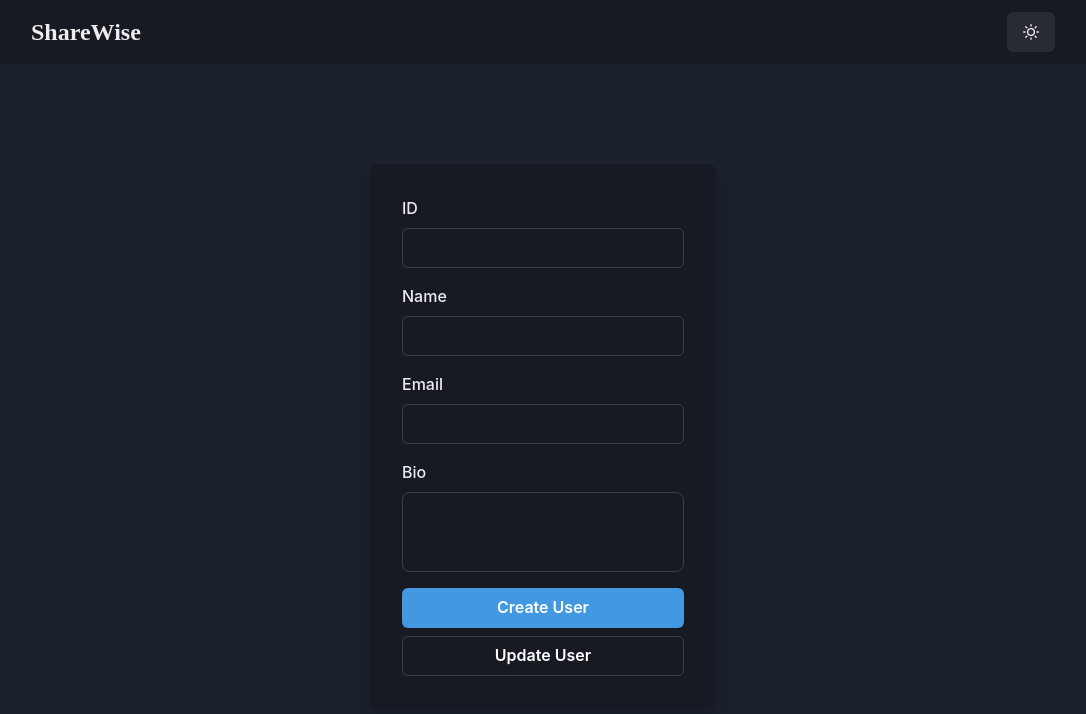
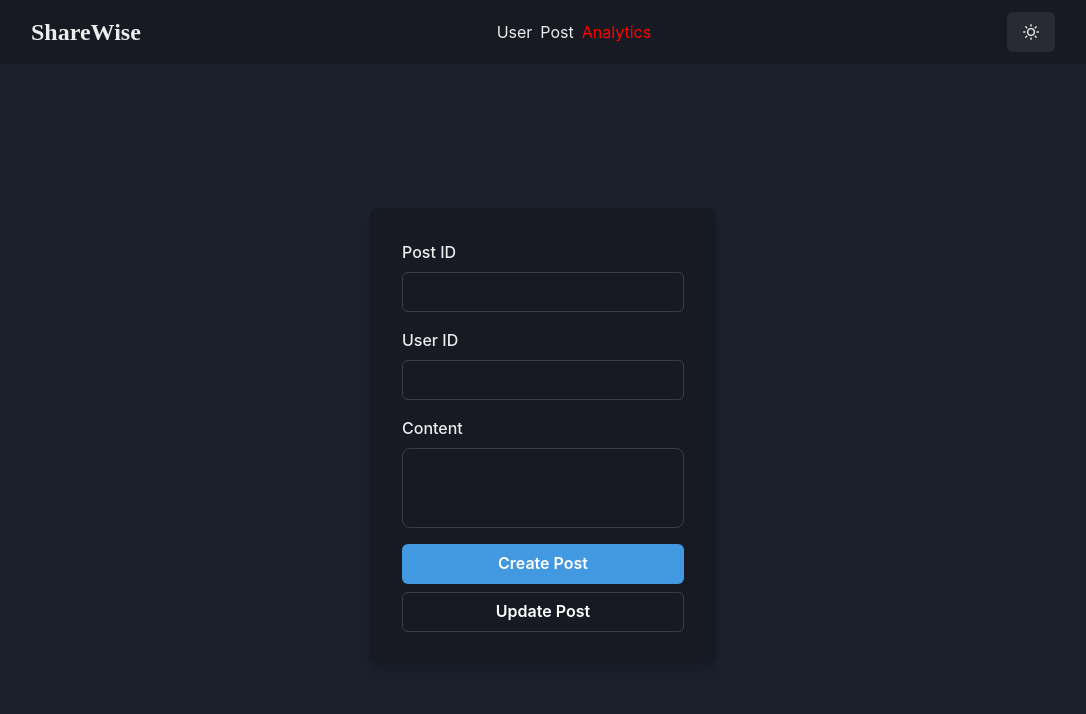
Before and after one commit to itsApurba/sharewise, a React (Vite) app in the folder frontend/: page /analytics in a window 1280 px wide. Shown: the top 714 px of the page, without its empty margins (97-1183 px from the left). Built offline with nearby package versions, Linux system fonts and the light colour scheme.

Commit message:
Routes and Postdata Updated

```diff
--- /dev/null
+++ b/frontend/api/postdata.js
@@ -0,0 +1,11 @@
+import axios from 'axios'
+
+export const createPost = async (postData) => {
+    const res = await axios.post(`${import.meta.env.VITE_BACKEND_URL}/api/posts`, postData)
+    return res.data
+}
+
+export const updatePostByID = async (postData) => {
+    const res = await axios.put(`${import.meta.env.VITE_BACKEND_URL}/api/posts/${postData.id}`, postData)
+    return res.data
+}
--- a/frontend/package.json
+++ b/frontend/package.json
@@ -17,7 +17,8 @@
     "axios": "^1.4.0",
     "framer-motion": "^10.12.12",
     "react": "^18.2.0",
-    "react-dom": "^18.2.0"
+    "react-dom": "^18.2.0",
+    "react-router-dom": "^6.11.2"
   },
   "devDependencies": {
     "@types/react": "^18.0.28",
--- /dev/null
+++ b/frontend/src/AllRoutes.jsx
@@ -0,0 +1,18 @@
+import React from "react";
+import { Route, Routes } from "react-router-dom";
+import Header from "./components/Header";
+import UserForm from "./components/UserForm";
+import PostForm from "./components/PostForm";
+
+const AllRoutes = () => {
+  return (
+    <Routes>
+      <Route path='/' element={<h1>Home</h1>} />
+      <Route path='/user' element={<UserForm />} />
+      <Route path='/post' element={<PostForm />} />
+      <Route path='/analytics' element={<PostForm />} />
+    </Routes>
+  );
+};
+
+export default AllRoutes;
--- a/frontend/src/App.css
+++ b/frontend/src/App.css
@@ -0,0 +1,3 @@
+.active{
+    color: red;
+}
--- a/frontend/src/App.jsx
+++ b/frontend/src/App.jsx
@@ -3,13 +3,14 @@ import "./App.css";
 import Header from "./components/Header";
 import UserForm from "./components/UserForm";
 import PostForm from "./components/PostForm";
+import AllRoutes from "./AllRoutes";
 
 function App() {
   return (
     <>
       <VStack w='100vw' h='100vh'>
         <Header />
-        <UserForm/>
+        <AllRoutes />
       </VStack>
     </>
   );
--- a/frontend/src/components/Header.jsx
+++ b/frontend/src/components/Header.jsx
@@ -4,6 +4,7 @@ import {
   Button,
   Center,
   Flex,
+  HStack,
   Heading,
   Stack,
   useColorMode,
@@ -12,15 +13,24 @@ import {
 } from "@chakra-ui/react";
 import React from "react";
 import { MoonIcon, SunIcon } from "@chakra-ui/icons";
+import { Link, NavLink } from "react-router-dom";
 
 const Header = () => {
   const { colorMode, toggleColorMode } = useColorMode();
   return (
     <>
       <Box bg={useColorModeValue("gray.100", "gray.900")} px={4} w='full'>
-        <Flex h={16} alignItems={"center"} justifyContent={"space-between"} maxW={'container.lg'} m={'auto'} w='full' position={'sticky'}>
-          <Heading fontFamily={'cursive'} fontSize={'2xl'}>ShareWise</Heading>
-
+        <Flex h={16} alignItems={"center"} justifyContent={"space-between"} maxW={"container.lg"} m={"auto"} w='full' position={"sticky"}>
+          <Link to={"/"}>
+            <Heading fontFamily={"cursive"} fontSize={"2xl"}>
+              ShareWise
+            </Heading>
+          </Link>
+          <HStack gap={2}>
+            <NavLink to='/user'>User</NavLink>
+            <NavLink to='/post'>Post</NavLink>
+            <NavLink to='/analytics'>Analytics</NavLink>
+          </HStack>
           <Flex alignItems={"center"}>
             <Stack direction={"row"} spacing={5}>
               <Button onClick={toggleColorMode}>{colorMode === "light" ? <MoonIcon /> : <SunIcon />}</Button>
--- a/frontend/src/components/PostForm.jsx
+++ b/frontend/src/components/PostForm.jsx
@@ -1,14 +1,71 @@
-import { Box, Button, Center, FormControl, FormLabel, Input, Stack, Textarea, useColorModeValue } from '@chakra-ui/react';
-import React from 'react'
+import { Box, Button, Center, FormControl, FormLabel, Input, Stack, Textarea, useColorModeValue } from "@chakra-ui/react";
+import React, { useState } from "react";
+import { createPost, updatePostByID } from "../../api/postdata";
 
 const PostForm = () => {
+  const [postData, setPostData] = useState({
+    userid: "",
+    postid: "",
+    content: "",
+    isCreating: false,
+    isUpdating: false,
+  });
+
+  const handleFormChange = (e) => {
+    setPostData({
+      ...postData,
+      [e.target.id]: e.target.value,
+    });
+  };
+  const handleCreatePost = () => {
+    setPostData({
+      ...postData,
+      isCreating: true,
+    });
+    createPost(postData)
+      .then((res) => {
+        setPostData({
+          ...postData,
+        });
+      })
+      .finally(() => {
+        setPostData({
+          ...postData,
+          isCreating: false,
+        });
+      });
+  };
+
+  const handleUpdatePost = () => {
+    setPostData({
+      ...postData,
+      isUpdating: true,
+    });
+    updatePostByID(postData)
+      .then((res) => {
+        setPostData({
+          ...postData,
+        });
+      })
+      .finally(() => {
+        setPostData({
+          ...postData,
+          isUpdating: false,
+        });
+      });
+  };
   return (
     <Center w={"full"} h={"100vh"} bg={useColorModeValue("gray.50", "gray.800")}>
       <Box rounded={"lg"} bg={useColorModeValue("gray.100", "gray.900")} boxShadow={"lg"} p={8}>
+        <form onChange={handleFormChange}>
           <Stack spacing={4}>
-          <FormControl id='id'>
-            <FormLabel>ID</FormLabel>
-            <Input type='text' required/>
+            <FormControl id='postid'>
+              <FormLabel>Post ID</FormLabel>
+              <Input type='text' required />
+            </FormControl>
+            <FormControl id='userid'>
+              <FormLabel>User ID</FormLabel>
+              <Input type='text' required />
             </FormControl>
             <FormControl id='content'>
               <FormLabel>Content</FormLabel>
@@ -21,23 +78,28 @@ const PostForm = () => {
                 _hover={{
                   bg: "blue.500",
                 }}
+                onClick={handleCreatePost}
+                isLoading={postData.isCreating}
               >
                 Create Post
               </Button>
               <Button
                 variant='outline'
-              color={"white"}
+                color={useColorModeValue("blackAlpha.900", "white")}
                 _hover={{
                   bg: "blue.400",
                 }}
+                onClick={handleUpdatePost}
+                isLoading={postData.isUpdating}
               >
                 Update Post
               </Button>
             </Stack>
           </Stack>
+        </form>
       </Box>
     </Center>
   );
-}
+};
 
-export default PostForm
+export default PostForm;
--- a/frontend/src/main.jsx
+++ b/frontend/src/main.jsx
@@ -4,11 +4,14 @@ import App from "./App.jsx";
 import "./index.css";
 import { ChakraProvider } from "@chakra-ui/react";
 import theme from "./theme.js";
+import { BrowserRouter as Router } from "react-router-dom";
 
 ReactDOM.createRoot(document.getElementById("root")).render(
   <React.StrictMode>
-    <ChakraProvider theme={theme}>
-      <App />
-    </ChakraProvider>
+    <Router>
+      <ChakraProvider theme={theme}>
+        <App />
+      </ChakraProvider>
+    </Router>
   </React.StrictMode>
 );
```
Also changed, not shown: 1 other file (tests, documents, lock files or other folders). Lines whose indentation alone changed are shown as unchanged.
